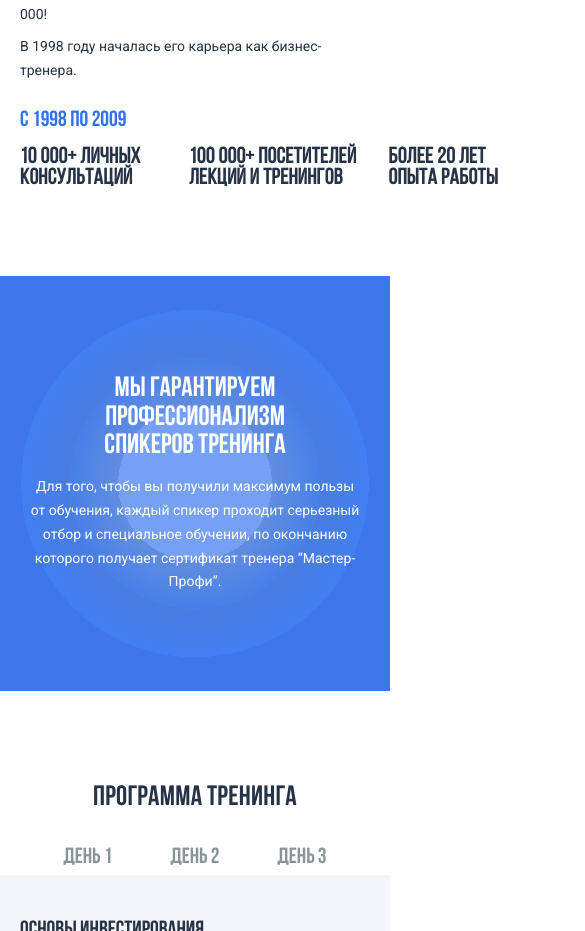
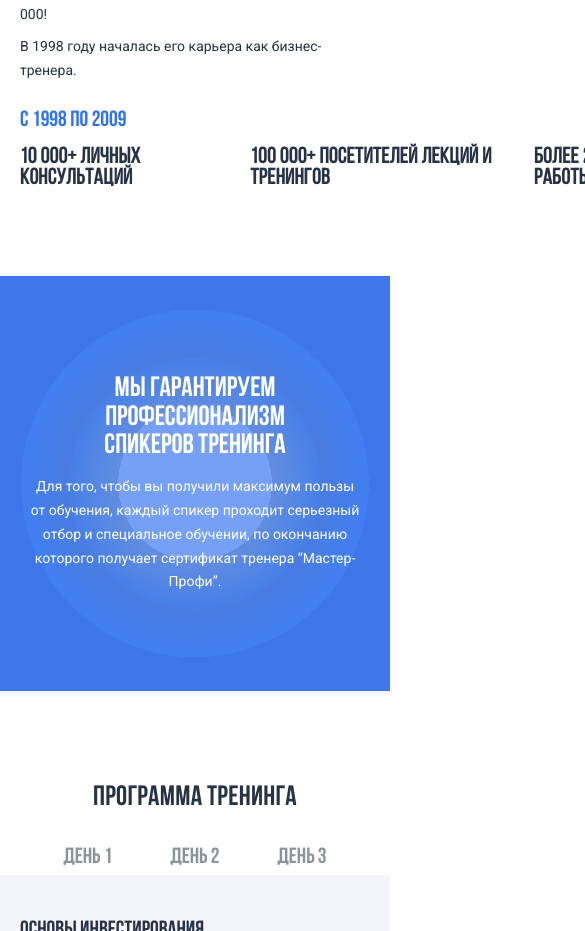
Before and after one commit to Lockal/lockal.github.io, a plain HTML site: page index.html in a window 390 px wide. Shown: the part 5203-6134 px from the top of the page, 585 px wide, since content can reach past the window. Drawn offline with Linux system fonts and the light colour scheme; a script that the page names is missing.

Commit message:
overflowFix

```diff
--- a/style.css
+++ b/style.css
@@ -833,8 +833,7 @@
 
 
 @media screen and (max-width: 1000px) {
-    html { overflow-x:  hidden;
-    }
+
 
     .header {
         display: flex;
@@ -1205,14 +1204,13 @@
 
     .bio__info-foot {
         font-size: 22px;
-        width: 500px;
+        min-width: 300px;
         overflow: hidden;
     }
 
     .bio__info-foot--element {
        padding-top: 5px;
        letter-spacing: 0.4px;
-       overflow: hidden;
     }
 
     .garant {
```
